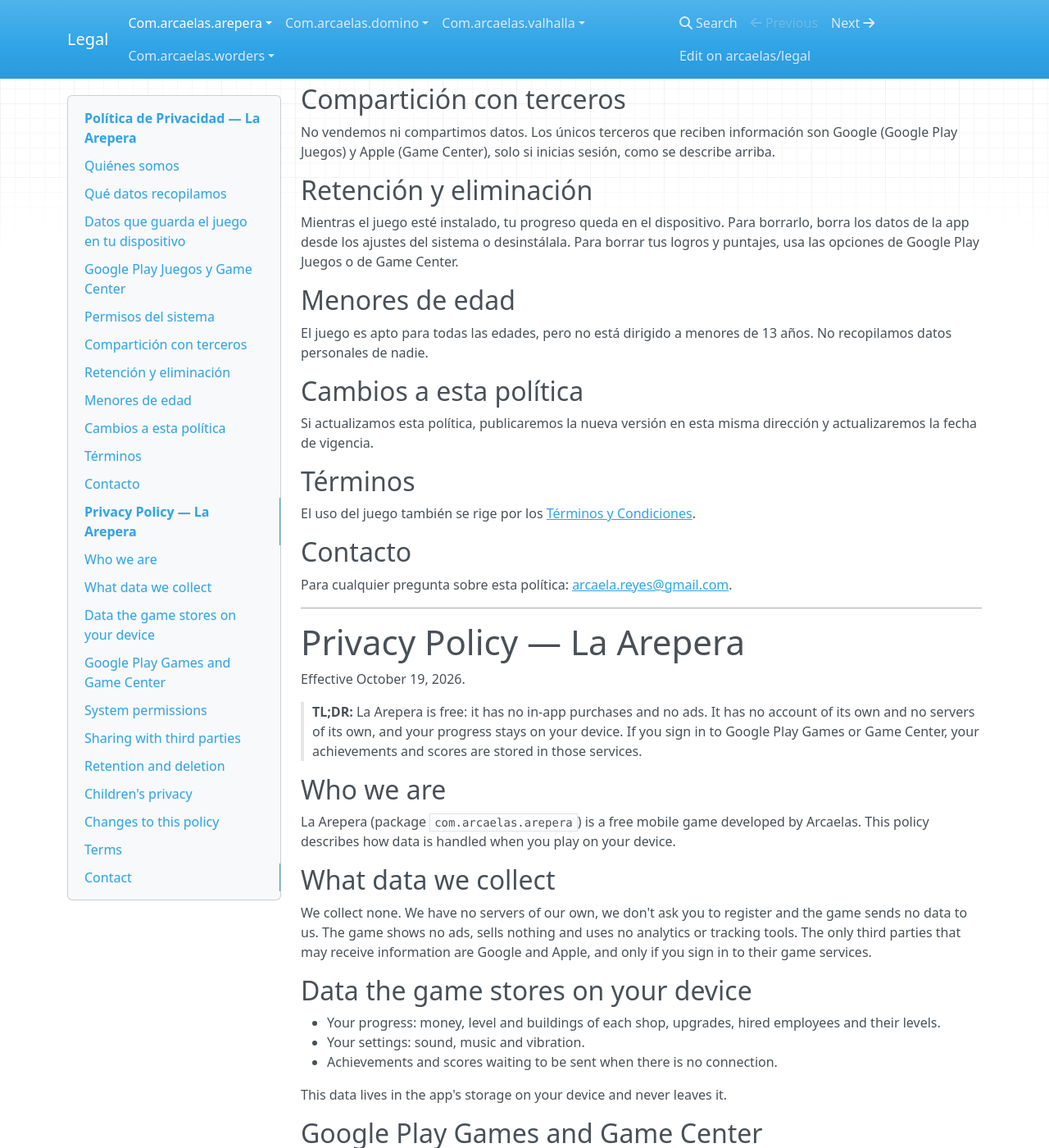
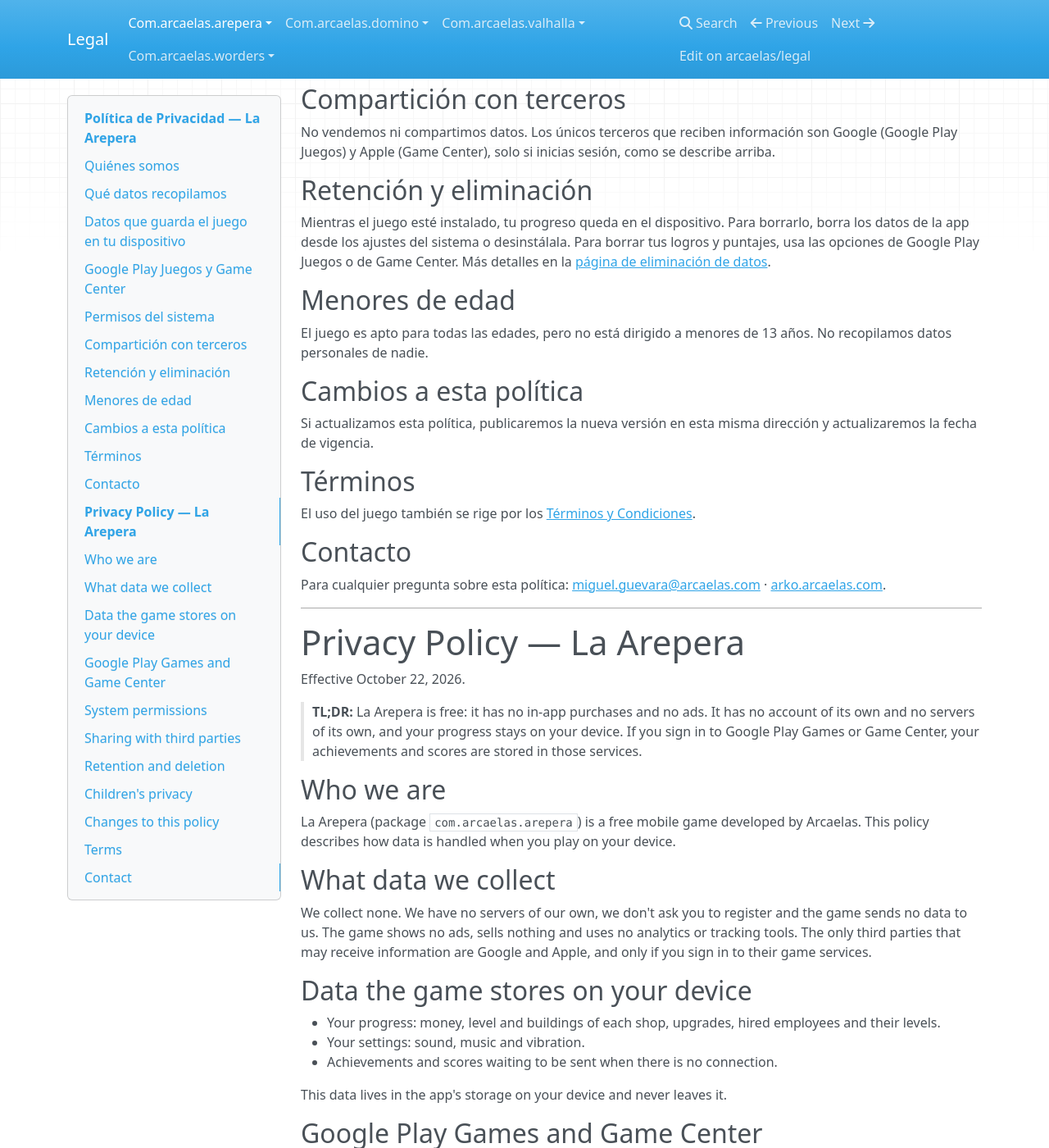
Before and after one commit to arcaelas/legal, an MkDocs documentation site: the page built from docs/com.arcaelas.arepera/privacy/README.md, in a window 1280 px wide and 1400 px high, scrolled down 928 px. Shown: the whole window at 82% size. Built offline with MkDocs 1.6.1, drawn with Linux system fonts in a browser that asks for light colours; nearby versions of some CDN libraries; some of the changed text lies outside the part shown.

Commit message:
docs: La Arepera, página de eliminación de datos y contacto actualizado (#21)

```diff
--- a/docs/com.arcaelas.arepera/privacy/README.md
+++ b/docs/com.arcaelas.arepera/privacy/README.md
@@ -6,7 +6,7 @@
 
 # Política de Privacidad — La Arepera
 
-Vigente desde el 19 de octubre de 2026.
+Vigente desde el 22 de octubre de 2026.
 
 > **TL;DR:** La Arepera es gratuita: no tiene compras dentro de la app ni anuncios. No pide cuenta propia ni tiene servidores propios, y tu progreso queda en tu dispositivo. Si inicias sesión en Google Play Juegos o Game Center, tus logros y puntajes se guardan en esos servicios.
 
@@ -40,7 +40,7 @@
 
 ## Retención y eliminación
 
-Mientras el juego esté instalado, tu progreso queda en el dispositivo. Para borrarlo, borra los datos de la app desde los ajustes del sistema o desinstálala. Para borrar tus logros y puntajes, usa las opciones de Google Play Juegos o de Game Center.
+Mientras el juego esté instalado, tu progreso queda en el dispositivo. Para borrarlo, borra los datos de la app desde los ajustes del sistema o desinstálala. Para borrar tus logros y puntajes, usa las opciones de Google Play Juegos o de Game Center. Más detalles en la [página de eliminación de datos](../deletion/).
 
 ## Menores de edad
 
@@ -56,13 +56,13 @@
 
 ## Contacto
 
-Para cualquier pregunta sobre esta política: [arcaela.reyes@gmail.com](mailto:arcaela.reyes@gmail.com).
+Para cualquier pregunta sobre esta política: [miguel.guevara@arcaelas.com](mailto:miguel.guevara@arcaelas.com) · [arko.arcaelas.com](https://arko.arcaelas.com/).
 
 ---
 
 # Privacy Policy — La Arepera
 
-Effective October 19, 2026.
+Effective October 22, 2026.
 
 > **TL;DR:** La Arepera is free: it has no in-app purchases and no ads. It has no account of its own and no servers of its own, and your progress stays on your device. If you sign in to Google Play Games or Game Center, your achievements and scores are stored in those services.
 
@@ -112,4 +112,4 @@
 
 ## Contact
 
-For any question about this policy: [arcaela.reyes@gmail.com](mailto:arcaela.reyes@gmail.com).
+For any question about this policy: [miguel.guevara@arcaelas.com](mailto:miguel.guevara@arcaelas.com) · [arko.arcaelas.com](https://arko.arcaelas.com/).
--- a/docs/index.html
+++ b/docs/index.html
@@ -54,6 +54,7 @@
           <a href="com.arcaelas.arepera/privacy/">Privacy</a>
           <a href="com.arcaelas.arepera/terms/">Terms</a>
           <a href="com.arcaelas.arepera/support/">Support</a>
+          <a href="com.arcaelas.arepera/deletion/">Data deletion</a>
         </div>
       </li>
       <li class="app">
```
Also changed, not shown: other parts of docs/com.arcaelas.arepera/privacy/README.md (+1 -1 lines), docs/com.arcaelas.arepera/deletion/README.md (added, +49 -0 lines), docs/com.arcaelas.arepera/support/README.md (+2 -2 lines), docs/com.arcaelas.arepera/terms/README.md (+4 -4 lines).
